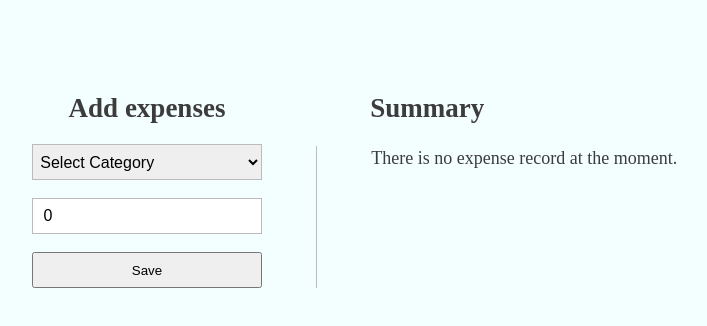
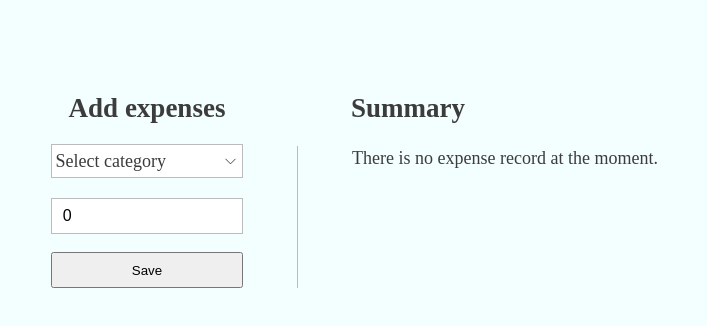
Before and after one commit to volyaosi/expenses, a Next.js app: page / in a window 1280 px wide. Shown: the top 326 px of the page, without its empty margins (277-984 px from the left). Built offline with nearby package versions, Linux system fonts and the light colour scheme.

Commit message:
now user can add custom category to the list

```diff
--- a/src/components/categorySelector/CategorySelector.tsx
+++ b/src/components/categorySelector/CategorySelector.tsx
@@ -1,41 +1,102 @@
-export const CATEGORY_LIST = {
-	DEFAULT: 'DEFAULT',
-	HOUSING: 'Housing',
-	TRANSPORTATION: 'Transportation',
-	FOOD: 'Food',
-	UTILITIES: 'Utilities',
-	INSURANCE: 'Insurance',
-	MEDICAL: 'Medical & Healthcare',
-	SAVING: 'Saving & Investing',
-	OTHER: 'Other',
-} as const
+import { useState } from 'react'
+import Icon from '../icon/Icon'
+import { IconPath } from '../icon/IconPath'
+import styles from './categorySelector.module.css'
 
-export type Category = (typeof CATEGORY_LIST)[keyof typeof CATEGORY_LIST]
-export type DefinedCategory = Exclude<Category, 'DEFAULT'>
+export default function CategorySelector(props: {
+	optionList: string[]
+	selectedOption?: string
+	onSelect: (category: string) => void
+	onAddCategory: (newCategory: string) => void
+}) {
+	const [isOpen, setIsOpen] = useState(false)
+	const [addCategoryMode, setAddCategoryMode] = useState(false)
+	const [newCategoryName, setNewCategoryName] = useState('')
 
-export function isDefinedCategory(value: Category): value is DefinedCategory {
-	return value !== 'DEFAULT'
+	const handleAddClick = () => {
+		setIsOpen(false)
+		setAddCategoryMode(false)
+		props.onAddCategory(newCategoryName)
+		setNewCategoryName('')
+	}
+
+	const title = props.selectedOption ?? 'Select category'
+
+	return (
+		<div>
+			{!addCategoryMode ? (
+				<div className={styles.container}>
+					<div onClick={() => setIsOpen(!isOpen)} className={styles.listButton}>
+						<span>{title}</span>
+						<Icon
+							svgPath={isOpen ? IconPath.chevronUp : IconPath.chevronDown}
+						/>
+					</div>
+
+					{isOpen && (
+						<DropdownList
+							optionList={props.optionList}
+							onSetCategoryMode={() => setAddCategoryMode(true)}
+							onSelect={(category) => {
+								props.onSelect(category)
+								setIsOpen(false)
+							}}
+						/>
+					)}
+				</div>
+			) : (
+				<InputTextField
+					value={newCategoryName}
+					onChange={setNewCategoryName}
+					closeEditing={handleAddClick}
+				/>
+			)}
+		</div>
+	)
 }
 
-export default function CategorySelector(props: {
-	optionList: Category[]
-	selectedOption: Category
-	onSelect: (category: Category) => void
+function DropdownList(props: {
+	optionList: string[]
+	onSelect: (option: string) => void
+	onSetCategoryMode: () => void
 }) {
 	return (
-		<select
-			value={props.selectedOption}
-			onChange={(e) => props.onSelect(e.target.value as Category)}
-		>
-			{props.optionList.map((category, i) => {
-				const isDefaultValue = !isDefinedCategory(category)
-
-				return (
-					<option value={category} key={i} disabled={isDefaultValue}>
-						{isDefaultValue ? 'Select Category' : category}
-					</option>
-				)
-			})}
-		</select>
+		<div className={styles.optionList}>
+			{props.optionList.map((option) => (
+				<div
+					key={option}
+					className={styles.option}
+					onClick={() => props.onSelect(option)}
+				>
+					{option}
+				</div>
+			))}
+			<div className={styles.option}>
+				<div className={styles.addOption} onClick={props.onSetCategoryMode}>
+					+ New Category
+				</div>
+			</div>
+		</div>
 	)
 }
+
+function InputTextField(props: {
+	value: string
+	onChange: (val: string) => void
+	closeEditing: () => void
+}) {
+	return (
+		<div className={styles.newCategoryContainer}>
+			<input
+				type="text"
+				placeholder="Add your category"
+				value={props.value}
+				onChange={(e) => props.onChange(e.target.value)}
+				className={styles.newCategoryInput}
+			/>
+			<div onClick={props.closeEditing}>
+				<Icon svgPath={IconPath.xMark} />
+			</div>
+		</div>
+	)
+}
--- /dev/null
+++ b/src/components/categorySelector/categorySelector.module.css
@@ -0,0 +1,51 @@
+.container {
+	background-color: #fff;
+	z-index: 10;
+	position: relative;
+}
+
+.listButton {
+	display: flex;
+	align-items: center;
+	justify-content: space-between;
+	padding: 0.2rem;
+	cursor: pointer;
+	border: 1px solid var(--border-rgb);
+}
+
+.optionList {
+	max-height: 200px;
+	overflow-x: hidden;
+	overflow-y: scroll;
+	background-color: #fff;
+	border: 1px solid var(--border-rgb);
+}
+
+.option {
+	padding: 0.2rem 0.4rem;
+	cursor: default;
+}
+
+.option:hover {
+	background-color: #eee;
+}
+
+.addOption {
+	cursor: pointer;
+	display: flex;
+	align-items: center;
+}
+
+.newCategoryContainer {
+	display: flex;
+	align-items: center;
+	justify-content: space-between;
+	height: 100%;
+}
+
+.newCategoryInput {
+	width: 100%;
+	height: 100%;
+}
+
+/* disable button */
--- /dev/null
+++ b/src/components/expenseForm/CategoryList.ts
@@ -0,0 +1,16 @@
+import { useState } from 'react'
+import CategorySelector from '../categorySelector/CategorySelector'
+
+export module CategoryList {
+	export const create = () => {
+		return [
+			'Housing',
+			'Transportation',
+			'Food',
+			'Utilities',
+			'Insurance',
+			'Medical',
+			'Investing',
+		]
+	}
+}
--- a/src/components/expenseForm/ExpenseForm.tsx
+++ b/src/components/expenseForm/ExpenseForm.tsx
@@ -1,16 +1,13 @@
 import { useState } from 'react'
-import CategorySelector, {
-	DefinedCategory,
-	Category,
-	CATEGORY_LIST,
-	isDefinedCategory,
-} from '../categorySelector/CategorySelector'
+import CategorySelector from '../categorySelector/CategorySelector'
+import { CategoryList } from './CategoryList'
 import styles from './expenseForm.module.css'
 
 export default function ExpenseForm(props: {
-	onAddRecord: (category: DefinedCategory, amount: number) => void
+	onAddRecord: (category: string, amount: number) => void
 }) {
-	const [category, setCategory] = useState<Category>('DEFAULT')
+	const [categoryList, setCategoryList] = useState(CategoryList.create())
+	const [category, setCategory] = useState<string | undefined>(undefined)
 	const [amount, setAmount] = useState(0)
 
 	const minExpenseValue = 0.01
@@ -18,25 +15,25 @@ export default function ExpenseForm(props: {
 	const handleSubmit = (e: React.MouseEvent) => {
 		e.preventDefault()
 
-		if (
-			!isDefinedCategory(category) ||
-			isNaN(amount) ||
-			amount < minExpenseValue
-		) {
-			return
+		if (category !== undefined && !isNaN(amount) && amount >= minExpenseValue) {
+			props.onAddRecord(category, amount)
+			setCategory(undefined)
+			setAmount(0)
 		}
-		props.onAddRecord(category, amount)
-		setCategory('DEFAULT')
-		setAmount(0)
+	}
+
+	const handleAddNewCategory = (value: string) => {
+		setCategoryList([...categoryList, value])
 	}
 
 	return (
 		<div className={styles.container}>
 			<h2 className={styles.header}>Add expenses</h2>
 			<CategorySelector
-				optionList={Object.values(CATEGORY_LIST) as Category[]}
+				optionList={categoryList}
 				selectedOption={category}
 				onSelect={setCategory}
+				onAddCategory={handleAddNewCategory}
 			/>
 
 			<input
--- a/src/components/expenseForm/expenseForm.module.css
+++ b/src/components/expenseForm/expenseForm.module.css
@@ -3,9 +3,10 @@
 	flex-direction: column;
 	row-gap: 1rem;
 	padding: 1rem 3rem;
+	max-width: 300px;
 }
 
-.container > * {
+.container>* {
 	height: 2rem;
 }
 
--- a/src/components/expenseRecord/ExpenseRecord.tsx
+++ b/src/components/expenseRecord/ExpenseRecord.tsx
@@ -1,9 +1,8 @@
-import { DefinedCategory } from '../categorySelector/CategorySelector'
 import styles from './expenseRecord.module.css'
 
 export default function ExpenseRecord(props: {
 	index: number
-	categoryName: DefinedCategory
+	categoryName: string
 	amount: number
 }) {
 	return (
--- /dev/null
+++ b/src/components/icon/Icon.tsx
@@ -0,0 +1,16 @@
+import styles from './icon.module.css'
+
+export default function CategorySelector(props: { svgPath: string }) {
+	return (
+		<svg
+			xmlns="http://www.w3.org/2000/svg"
+			fill="none"
+			viewBox="0 0 24 24"
+			strokeWidth={1.5}
+			stroke="currentColor"
+			className={styles.icon}
+		>
+			<path strokeLinecap="round" strokeLinejoin="round" d={props.svgPath} />
+		</svg>
+	)
+}
--- /dev/null
+++ b/src/components/icon/IconPath.ts
@@ -0,0 +1,5 @@
+export enum IconPath {
+	chevronDown = 'M19.5 8.25l-7.5 7.5-7.5-7.5',
+	chevronUp = 'M4.5 15.75l7.5-7.5 7.5 7.5',
+	xMark = 'M6 18L18 6M6 6l12 12',
+}
--- /dev/null
+++ b/src/components/icon/icon.module.css
@@ -0,0 +1,4 @@
+.icon {
+	width: 15px;
+	height: 15px;
+}
--- a/src/components/summary/Summary.tsx
+++ b/src/components/summary/Summary.tsx
@@ -1,9 +1,8 @@
-import { DefinedCategory } from '../categorySelector/CategorySelector'
 import ExpenseRecord from '../expenseRecord/ExpenseRecord'
 import styles from './summary.module.css'
 
 export default function Summary(props: {
-	recordList: { category: DefinedCategory; amount: number }[]
+	recordList: { category: string; amount: number }[]
 }) {
 	const isListEmpty = props.recordList.length === 0
 	return (
--- a/src/pages/index.tsx
+++ b/src/pages/index.tsx
@@ -1,19 +1,15 @@
 import Head from 'next/head'
 import styles from '@/styles/Home.module.css'
 import { useState } from 'react'
-import { DefinedCategory } from '@/components/categorySelector/CategorySelector'
 import ExpenseForm from '@/components/expenseForm/ExpenseForm'
 import Summary from '@/components/summary/Summary'
 
 export default function Home() {
 	const [expenseList, setExpenseList] = useState<
-		{ category: DefinedCategory; amount: number }[]
+		{ category: string; amount: number }[]
 	>([])
 
-	const handleAddExpenseRecord = (
-		category: DefinedCategory,
-		amount: number
-	) => {
+	const handleAddExpenseRecord = (category: string, amount: number) => {
 		const newExpense = { category, amount }
 		setExpenseList((prevExpenses) => [...prevExpenses, newExpense])
 	}
```
Also changed, not shown: src/styles/globals.css (line endings or trailing spaces).
